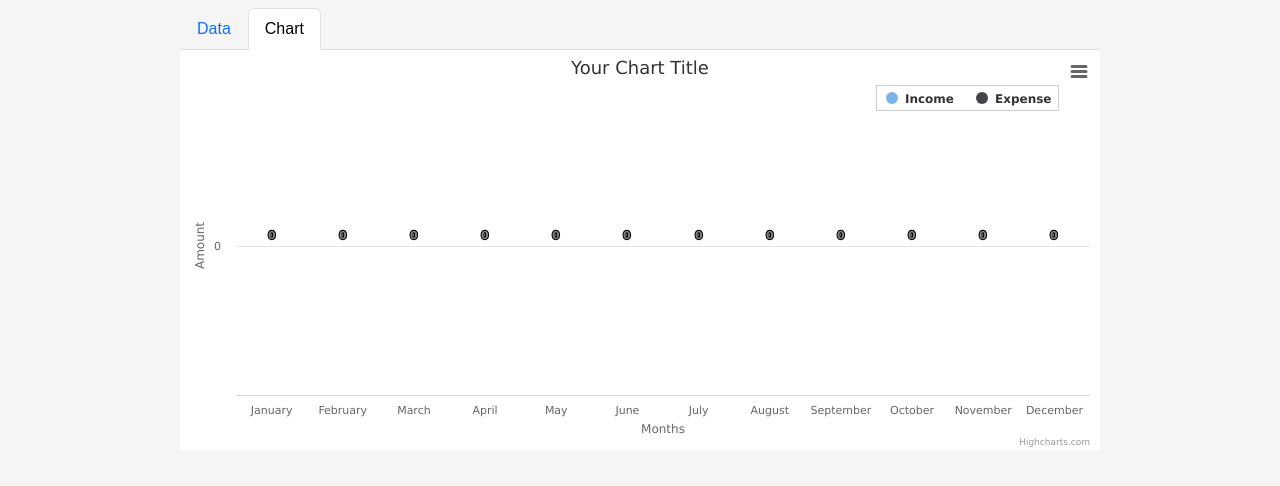
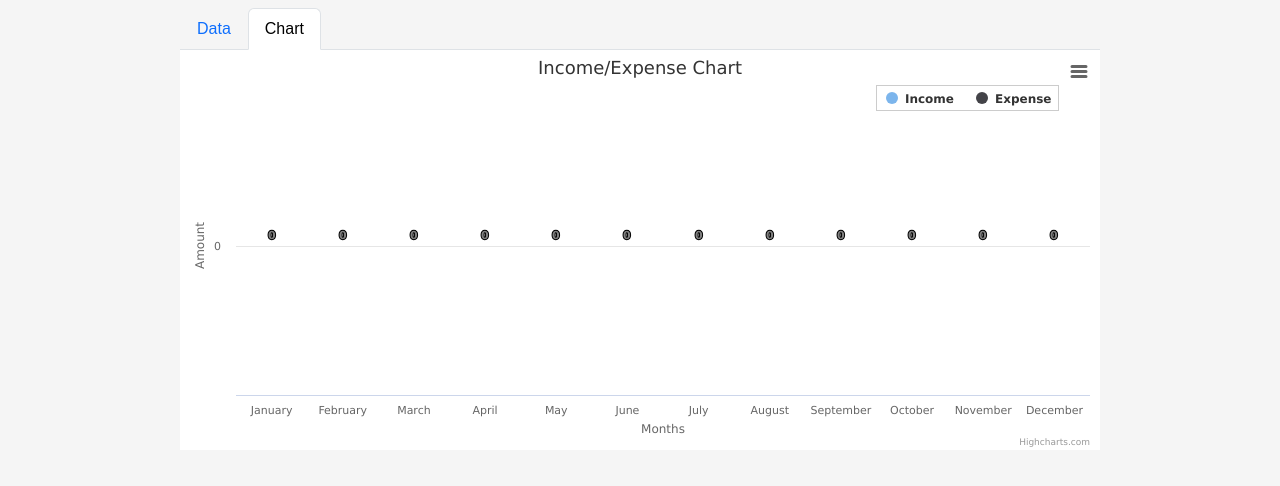
Before and after one commit to Bat-T/bucks2bar, a plain HTML site: page index.html in a window 1280 px wide. Both pictures are taken after a click on the tab "Chart". Shown: the part 166-652 px from the top of the page. Drawn offline with nearby package versions, Linux system fonts and the light colour scheme.

Commit message:
Update style.css and script.js

```diff
--- a/js/script.js
+++ b/js/script.js
@@ -45,10 +45,10 @@ chartTab.addEventListener('click', function() {
     // Update the chart
     Highcharts.chart('chart', {
         chart: {
-            type: 'column'
+            type: 'column',
         },
         title: {
-            text: 'Your Chart Title'
+            text: 'Income/Expense Chart'
         },
         xAxis: {
             categories: ['January', 'February', 'March', 'April', 'May', 'June', 'July', 'August', 'September', 'October', 'November', 'December'],
```
Also changed, not shown: css/style.css (line endings or trailing spaces).
